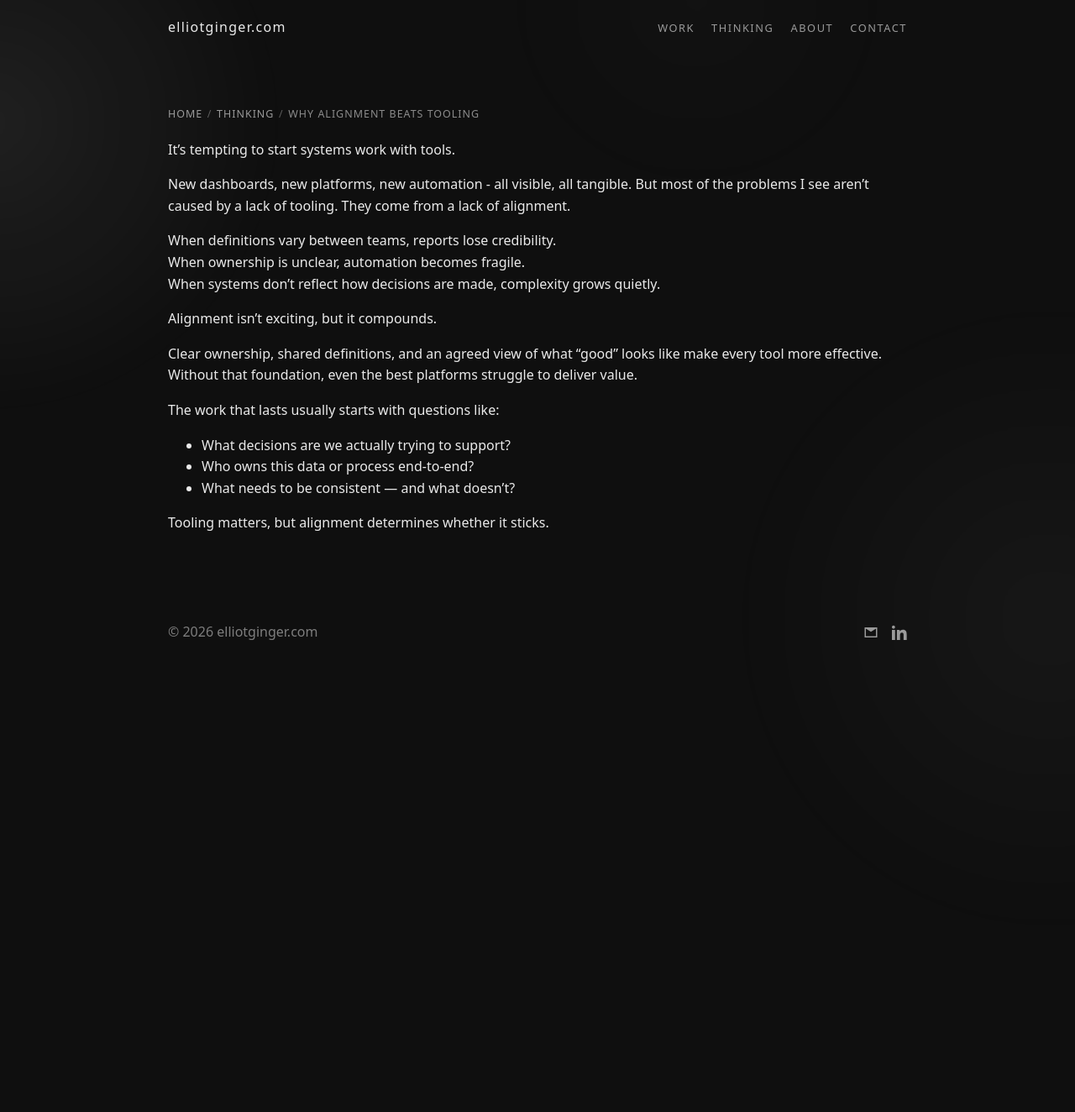
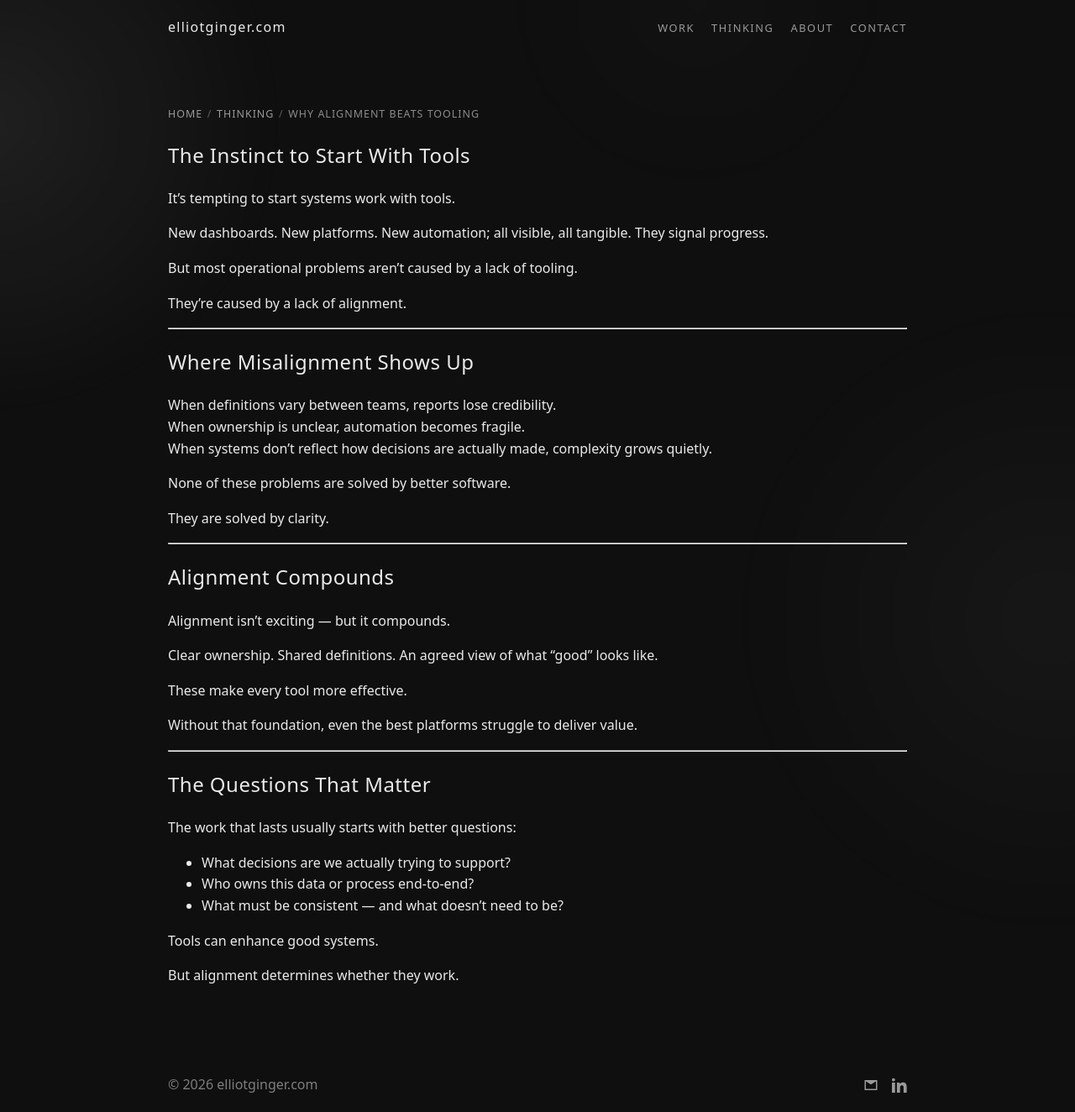
Before and after one commit to ElliotGinge/elliotginger.com, a Jekyll site: the page built from _posts/2026-02-07-alignment-beats-tooling.md, in a window 1280 px wide. Shown: the whole page at 84% size. Built offline with Jekyll 4.4.1, drawn with Linux system fonts in a browser that asks for light colours; before the commit the page ends 900 px from its top, so only the background shows below that.

Commit message:
Enhance alignment discussion and add excerpt
Added an excerpt to the post and improved clarity in several sections.

```diff
--- a/_posts/2026-02-07-alignment-beats-tooling.md
+++ b/_posts/2026-02-07-alignment-beats-tooling.md
@@ -2,23 +2,53 @@
 layout: default
 title: Why Alignment Beats Tooling
 tags: [systems, governance, delivery]
+excerpt: "Operational problems rarely stem from a lack of tools. They stem from a lack of alignment. Without shared definitions and clear ownership, even the best platforms struggle to deliver value."
 ---
+
+## The Instinct to Start With Tools
 
 It’s tempting to start systems work with tools.
 
-New dashboards, new platforms, new automation - all visible, all tangible. But most of the problems I see aren’t caused by a lack of tooling. They come from a lack of alignment.
+New dashboards. New platforms. New automation; all visible, all tangible. They signal progress.
+
+But most operational problems aren’t caused by a lack of tooling.
+
+They’re caused by a lack of alignment.
+
+---
+
+## Where Misalignment Shows Up
 
 When definitions vary between teams, reports lose credibility.
 When ownership is unclear, automation becomes fragile.
-When systems don’t reflect how decisions are made, complexity grows quietly.
+When systems don’t reflect how decisions are actually made, complexity grows quietly.
 
-Alignment isn’t exciting, but it compounds.
+None of these problems are solved by better software.
 
-Clear ownership, shared definitions, and an agreed view of what “good” looks like make every tool more effective. Without that foundation, even the best platforms struggle to deliver value.
+They are solved by clarity.
 
-The work that lasts usually starts with questions like:
+---
+
+## Alignment Compounds
+
+Alignment isn’t exciting — but it compounds.
+
+Clear ownership. Shared definitions. An agreed view of what “good” looks like.
+
+These make every tool more effective.
+
+Without that foundation, even the best platforms struggle to deliver value.
+
+---
+
+## The Questions That Matter
+
+The work that lasts usually starts with better questions:
+
 - What decisions are we actually trying to support?
 - Who owns this data or process end-to-end?
-- What needs to be consistent — and what doesn’t?
+- What must be consistent — and what doesn’t need to be?
 
-Tooling matters, but alignment determines whether it sticks.
+Tools can enhance good systems.
+
+But alignment determines whether they work.
```
